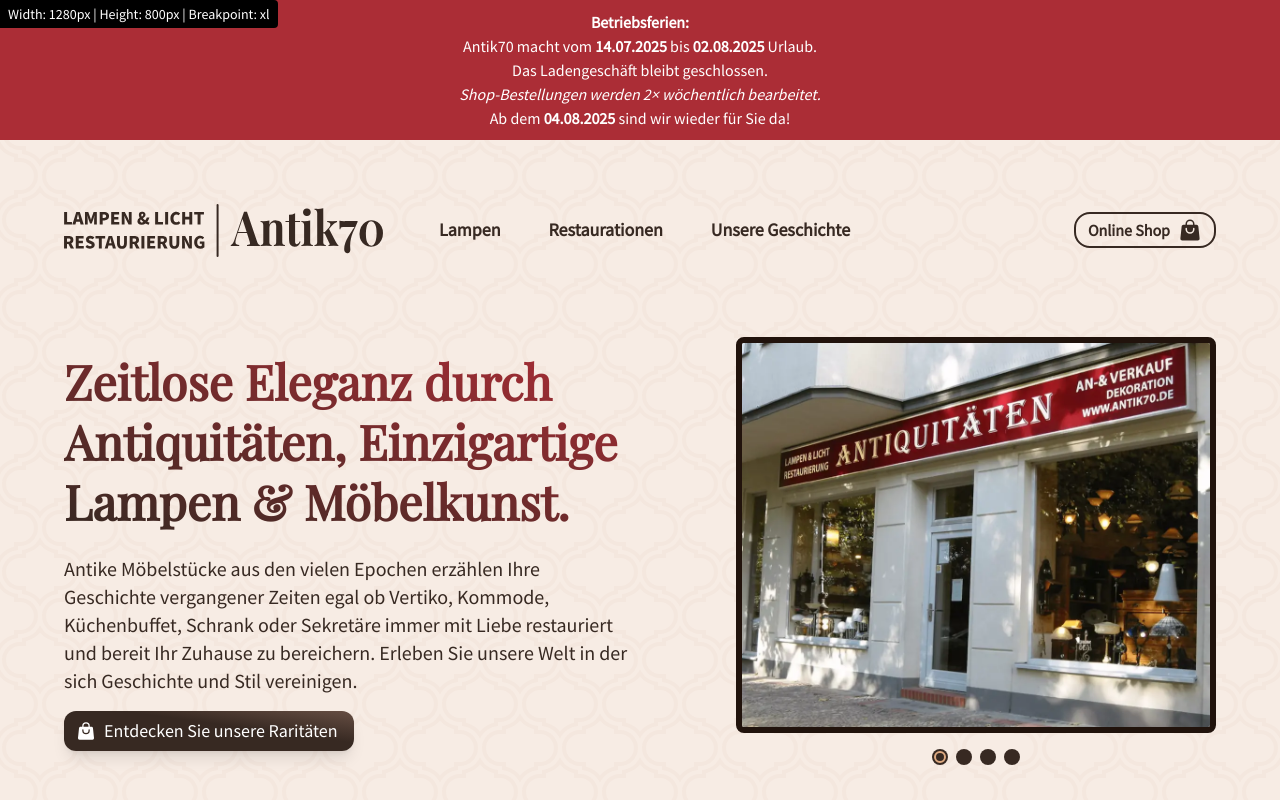
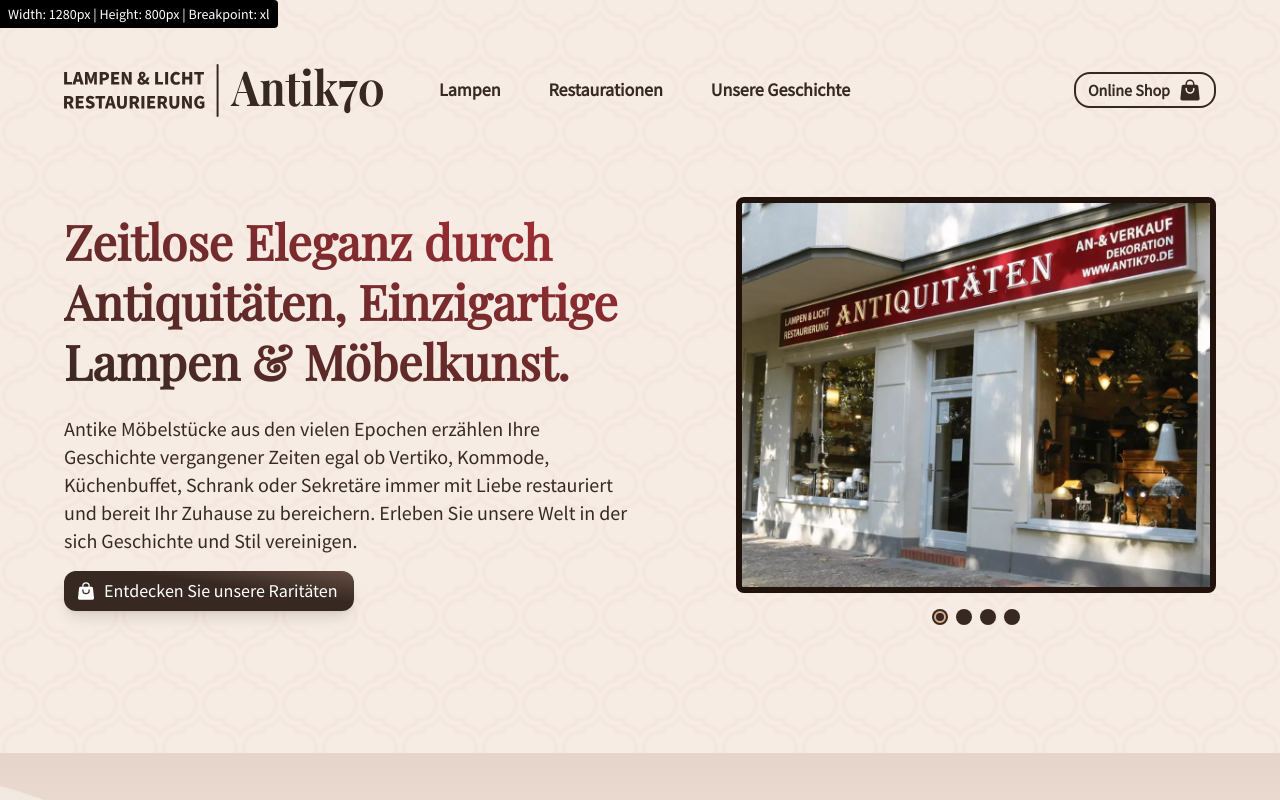
Before and after one commit to garytube/antik70, a SvelteKit app: page / in a window 1280 px wide. Shown: the top 800 px of the page. Built offline with nearby package versions, Linux system fonts and the light colour scheme.

Commit message:
Aktualisieren von +layout.svelte

```diff
--- a/src/routes/+layout.svelte
+++ b/src/routes/+layout.svelte
@@ -9,16 +9,6 @@
 </script>
 
 <TailwindDebug></TailwindDebug>
-<div class=" w-full z-50 bg-redish-LIGHT text-white font-medium px-2 py-2.5">
-	<div class="text-center mx-auto text-sm sm:text-base leading-relaxed">
-		<span class="font-semibold">Betriebsferien:</span>
-		<br />
-		Antik70 macht vom <span class="font-bold text-yellow-200">14.07.2025</span> bis <span class="font-bold text-yellow-200">02.08.2025</span> Urlaub.<br />
-		Das Ladengeschäft bleibt geschlossen.<br />
-		<span class="italic">Shop-Bestellungen werden 2× wöchentlich bearbeitet.</span><br />
-		Ab dem <span class="font-bold text-yellow-200">04.08.2025</span> sind wir wieder für Sie da!
-	</div>
-</div>
 <header class="px-6 lg:container relative flex my-8 lg:mt-16 lg:mb-8">
 	<Logo />
 	<Navigation />
```
